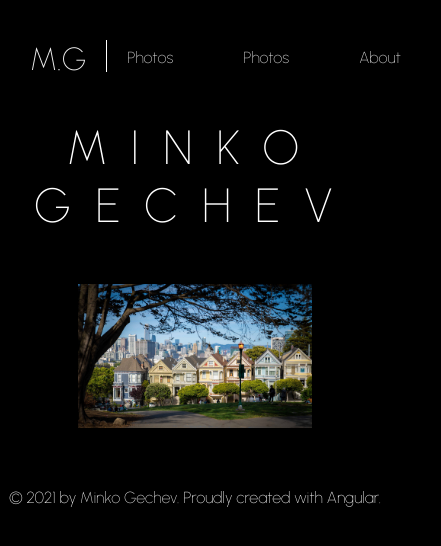
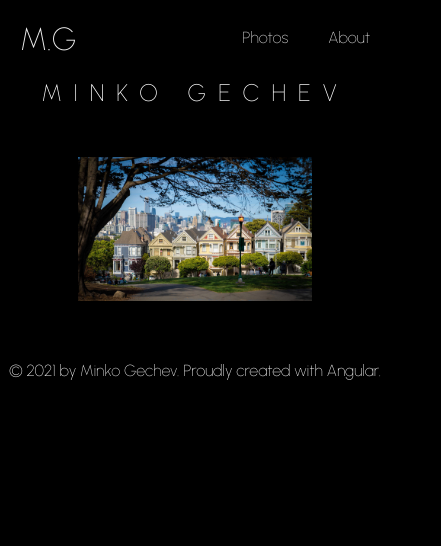
Before and after one commit to mgechev/photos.mgechev.com, an Angular app: page / in a window 390 px wide. Shown: the top 546 px of the page, 441 px wide, since content can reach past the window. Built offline with nearby package versions, Linux system fonts and the light colour scheme.

Commit message:
Update with media queries

```diff
--- a/src/app/app.component.css
+++ b/src/app/app.component.css
@@ -43,3 +43,15 @@ footer {
   margin-top: 60px;
   height: 20px;
 }
+
+@media (max-width: 455px) {
+  .separator,
+  .target {
+    display: none;
+  }
+
+  nav a {
+    padding: 5px;
+    margin: 15px;
+  }
+}
--- a/src/app/home/home.component.css
+++ b/src/app/home/home.component.css
@@ -14,3 +14,9 @@ app-photo {
   margin: auto;
   margin-top: 50px;
 }
+
+@media (max-width: 455px) {
+  header {
+    font-size: 1.5em;
+  }
+}
```
Also changed, not shown: 8 other files (tests, documents, lock files or other folders).
